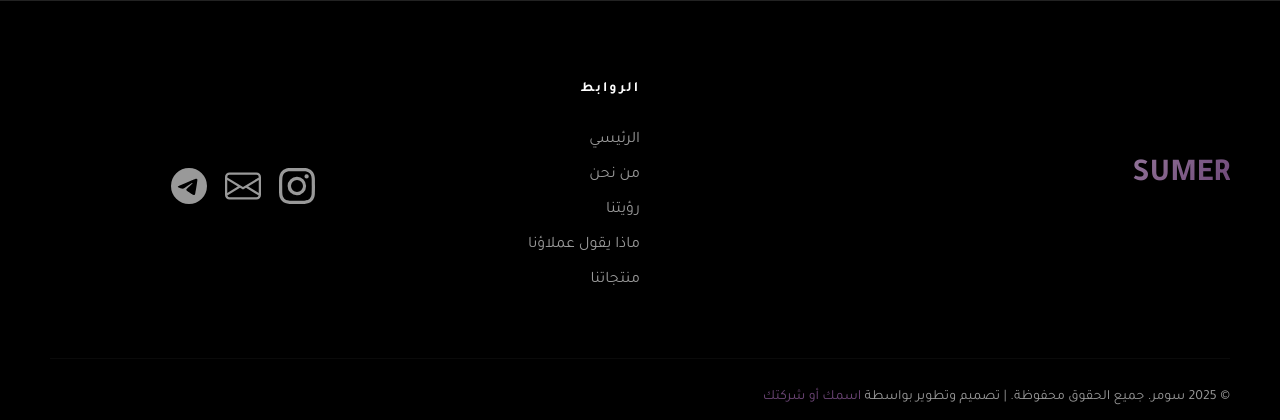
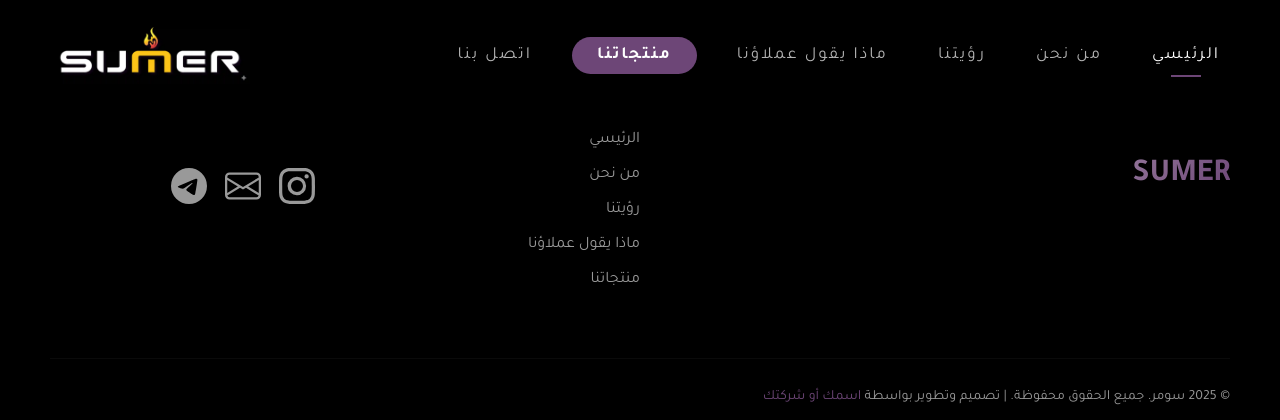
Before and after one commit to mohammadkazem123456-spec/summer, a Django app: template summer/templates/_base.html in a window 1280 px wide. Shown: the top 420 px of the page. Run offline with Django 5.2, Linux system fonts and the light colour scheme; the template is opened without the code that fills it, so the values that code supplies are empty.

Commit message:
some change in template

```diff
--- a/summer/templates/_base.html
+++ b/summer/templates/_base.html
@@ -21,8 +21,44 @@
   </head>
 
   <body>
-      {% block nav %}
-    {% endblock %}
+          <nav id="navbar">
+      <div class="nav-container">
+        <ul class="nav-links">
+          <li>
+            <a href="{% url 'home' %}#home" class="nav-link active">الرئيسي</a>
+          </li>
+          <li>
+            <a href="{% url 'home' %}#about" class="nav-link">من نحن</a>
+          </li>
+          <li>
+            <a href="{% url 'home' %}#ourvision" class="nav-link">رؤيتنا</a>
+          </li>
+          <li>
+            <a href="{% url 'home' %}#testimonials" class="nav-link">ماذا يقول عملاؤنا</a>
+          </li>
+
+          <li>
+            <a href="{% url 'home' %}#products" class="nav-cta">منتجاتنا</a>
+          </li>
+          {% comment %} <li>
+            <a href="#customers" class="nav-link">عملائنا</a>
+          </li> {% endcomment %}
+          <li>
+            <a href="#contact" class="nav-link">اتصل بنا</a>
+          </li>
+        </ul>
+        <a href="#home" class="logo-link">
+          <div class="logo">
+            <img src="{% static 'images/logo.webp' %}" alt="" />
+          </div>
+        </a>
+        <div class="menu-toggle" id="menuToggle">
+          <span></span>
+          <span></span>
+          <span></span>
+        </div>
+      </div>
+    </nav>
     <main>
       {% block content %}
       {% endblock %}
--- a/summer/templates/product_detail.html
+++ b/summer/templates/product_detail.html
@@ -4,6 +4,12 @@
 {% block extra_head %}
   <link rel="stylesheet" href="https://cdn.jsdelivr.net/npm/bootstrap-icons@1.11.1/font/bootstrap-icons.css" />
   <link rel="stylesheet" href="{% static 'css/product.css' %}" />
+  <style>
+    nav{
+      position: relative!important;
+    }
+
+  </style>
 {% endblock %}
 
 {% block content %}
```
Also changed, not shown: summer/templates/index.html (+1 -39 lines).
